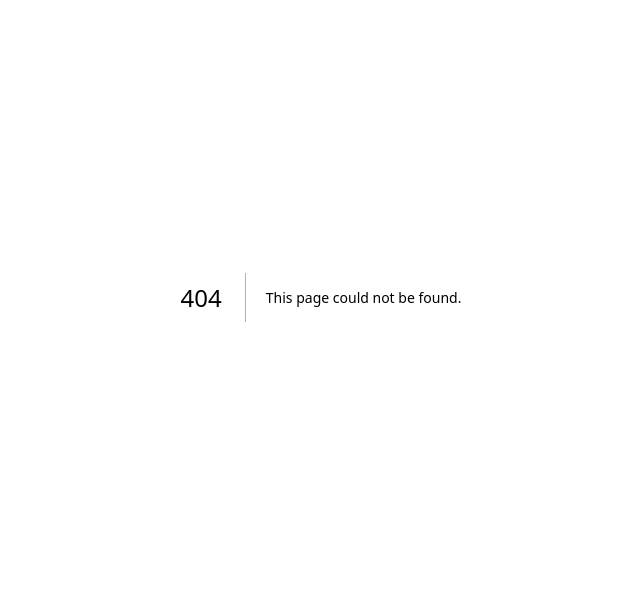
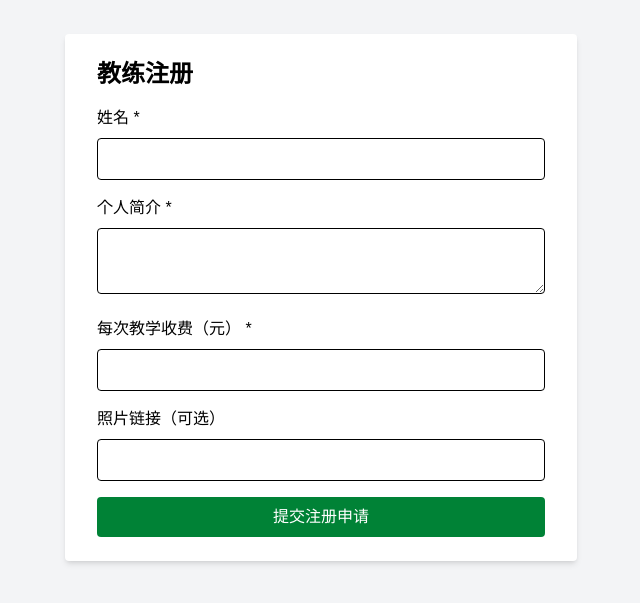
Before and after one commit to XL-Green/xl-green-sport, a Next.js app: page /coach-register in a window 1280 px wide. Before the commit this address had no page. Shown: the part 103-706 px from the top of the page, without its empty margins (319-959 px from the left). Built offline with nearby package versions, Linux system fonts and the light colour scheme.

Commit message:
Add coach register page

```diff
--- /dev/null
+++ b/app/coach-register/page.tsx
@@ -0,0 +1,84 @@
+'use client';
+import { useState } from 'react';
+import { useRouter } from 'next/navigation';
+
+export default function CoachRegisterPage() {
+  const [name, setName] = useState('');
+  const [bio, setBio] = useState('');
+  const [price, setPrice] = useState('');
+  const [photo, setPhoto] = useState('');
+  const router = useRouter();
+
+  const handleSubmit = (e: React.FormEvent) => {
+    e.preventDefault();
+
+    if (!name || !bio || !price) {
+      alert('请填写所有必填项');
+      return;
+    }
+
+    const newCoach = {
+      name,
+      bio,
+      price: Number(price),
+      photo,
+    };
+
+    const existing = JSON.parse(localStorage.getItem('coaches') || '[]');
+    existing.push(newCoach);
+    localStorage.setItem('coaches', JSON.stringify(existing));
+
+    alert('提交成功！等待平台审核后上线。');
+    router.push('/');
+  };
+
+  return (
+    <div className="min-h-screen flex items-center justify-center bg-gray-100 p-4 text-black">
+      <form onSubmit={handleSubmit} className="bg-white shadow-md rounded px-8 py-6 w-full max-w-lg">
+        <h1 className="text-2xl font-bold mb-4">教练注册</h1>
+
+        <label className="block mb-2">姓名 *</label>
+        <input
+          type="text"
+          value={name}
+          onChange={(e) => setName(e.target.value)}
+          className="border w-full p-2 rounded mb-4"
+          required
+        />
+
+        <label className="block mb-2">个人简介 *</label>
+        <textarea
+          value={bio}
+          onChange={(e) => setBio(e.target.value)}
+          className="border w-full p-2 rounded mb-4"
+          required
+        />
+
+        <label className="block mb-2">每次教学收费（元） *</label>
+        <input
+          type="number"
+          value={price}
+          onChange={(e) => setPrice(e.target.value)}
+          className="border w-full p-2 rounded mb-4"
+          required
+          min={0}
+        />
+
+        <label className="block mb-2">照片链接（可选）</label>
+        <input
+          type="text"
+          value={photo}
+          onChange={(e) => setPhoto(e.target.value)}
+          className="border w-full p-2 rounded mb-4"
+        />
+
+        <button
+          type="submit"
+          className="w-full bg-green-700 text-white py-2 rounded hover:bg-green-800 transition"
+        >
+          提交注册申请
+        </button>
+      </form>
+    </div>
+  );
+}
```
